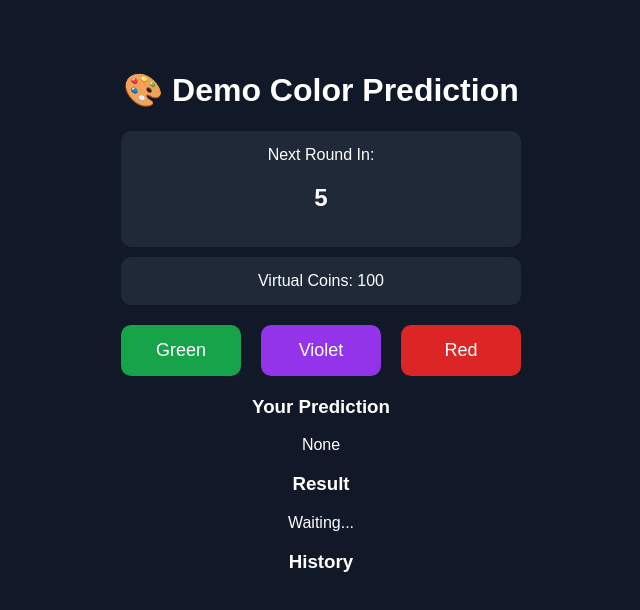
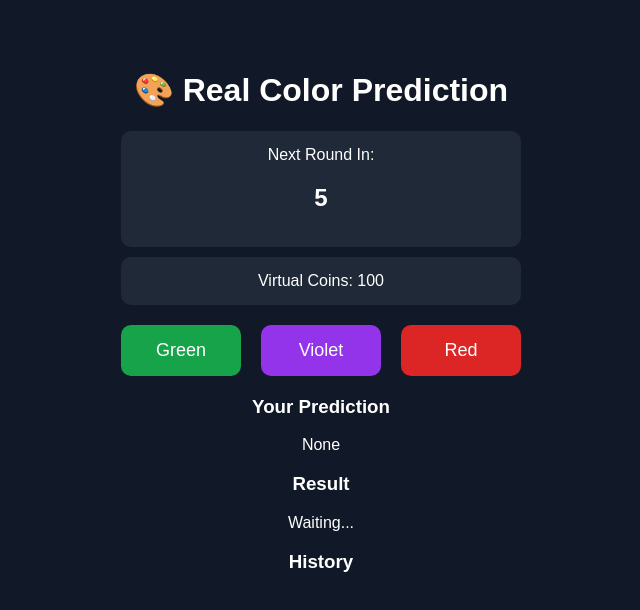
Before and after one commit to retroxr74-ui/99lottery, a website: page index.html in a window 1280 px wide. Shown: the whole page, without its empty margins (319-959 px from the left). Drawn offline with Linux system fonts and the light colour scheme.

Commit message:
Update title and heading for color prediction game

```diff
--- a/index.html
+++ b/index.html
@@ -3,13 +3,13 @@
 <head>
 <meta charset="UTF-8">
 <meta name="viewport" content="width=device-width, initial-scale=1.0">
-<title>Demo Color Prediction Game</title>
+<title>Real Color Prediction Game</title>
 <link rel="stylesheet" href="style.css">
 </head>
 <body>
 
 <div class="container">
-    <h1>🎨 Demo Color Prediction</h1>
+    <h1>🎨 Real Color Prediction</h1>
 
     <div class="timer">
         Next Round In:
```
